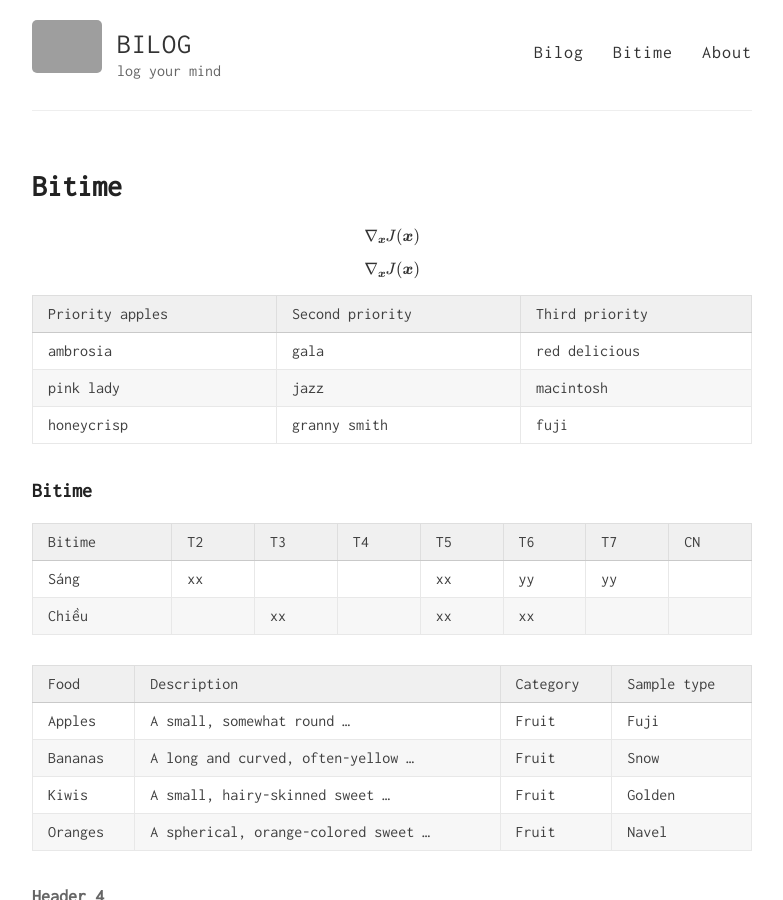
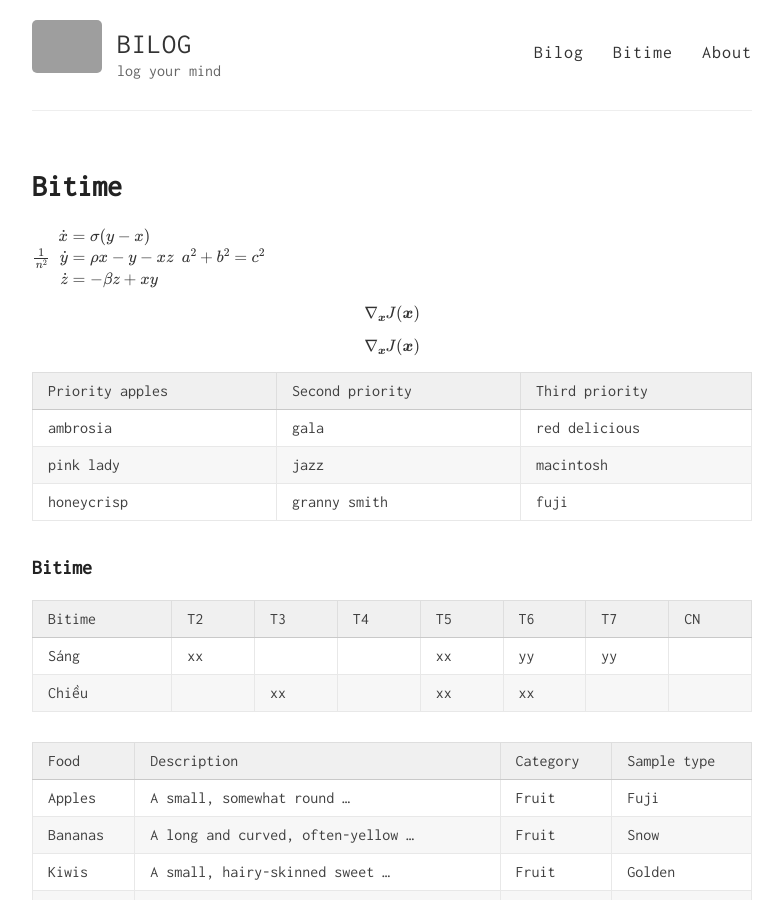
Before and after one commit to tahongtrung/biblog, a Jekyll site: the page built from bitime.md, in a window 1280 px wide and 900 px high. Shown: the whole window, without its empty margins (248-1031 px from the left). Built offline with Jekyll 4.4.1, drawn with Linux system fonts in a browser that asks for light colours; formulas are drawn with MathJax 3; grey boxes are pictures that could not be loaded.

Commit message:
23434234

```diff
--- a/_posts/2014-3-3-Hello-World - Copy (2).markdown
+++ b/_posts/2014-3-3-Hello-World - Copy (2).markdown
@@ -4,6 +4,7 @@ title: You're up and running!
 ---
 
 ### Bitime
+
 
 $$ \frac{\delta E_{x}}{\delta t} = \frac{\delta f(z-ct)}{\delta t} = f^{\prime}(z - ct)\Big(\frac{\delta(z-ct)}{\delta t}\Big) = -c*f^{\prime}(z - ct) $$
 
--- a/bitime.md
+++ b/bitime.md
@@ -3,7 +3,9 @@ layout: page
 title: Bitime
 permalink: /bitime/
 ---
-
+$$\frac{1}{n^{2}}$$
+$$ \begin{aligned} \dot{x} & = \sigma(y-x) \\ \dot{y} & = \rho x - y - xz \\ \dot{z} & = -\beta z + xy \end{aligned} $$
+$$a^2 + b^2 = c^2$$
 
 $$ \nabla_\boldsymbol{x} J(\boldsymbol{x}) $$
 
```
Also changed, not shown: 2 other files.
